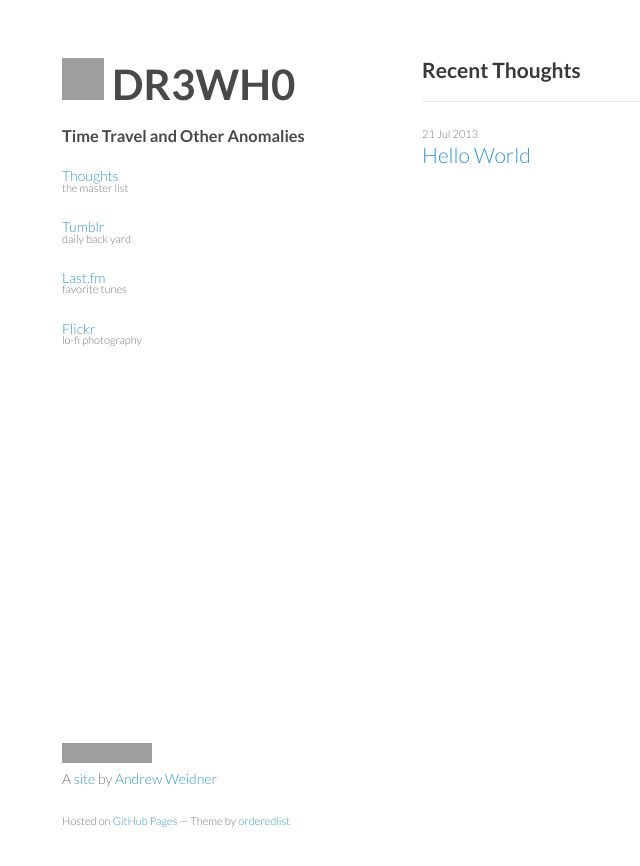
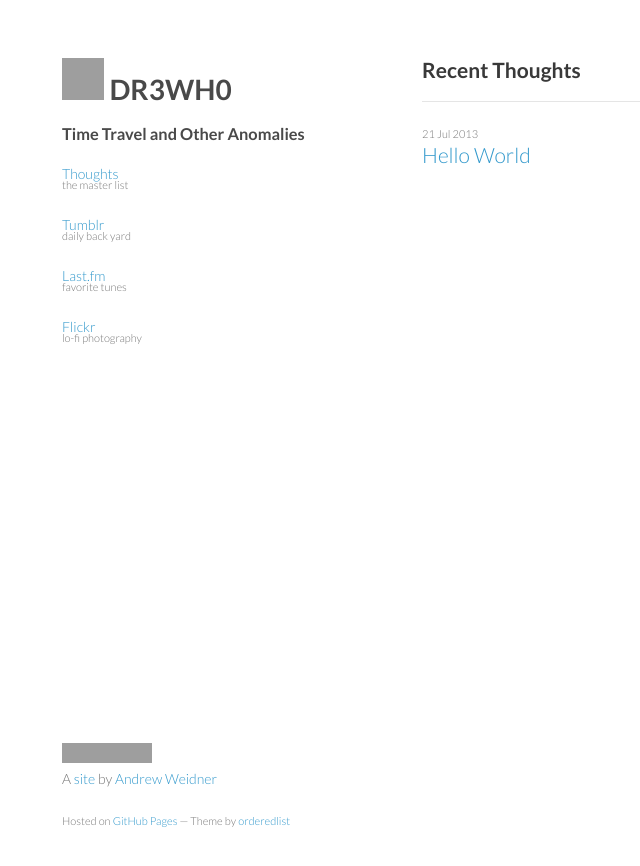
Before and after one commit to drewhop/drewhop.github.io, a Jekyll site: the page built from index.html, in a window 1280 px wide. Shown: the top 866 px of the page, without its empty margins (148-788 px from the left). Built offline with Jekyll 4.4.1, drawn with Linux system fonts in a browser that asks for light colours; comment, search, counter and statistics services are not loaded; grey boxes are pictures that could not be loaded.

Commit message:
Update styles.css

```diff
--- a/stylesheets/styles.css
+++ b/stylesheets/styles.css
@@ -21,7 +21,7 @@ h1, h2, h3 {
 }
 
 h1 {
-  font-size:42px;
+  font-size:28px;
 }
 
 h2 {
```
